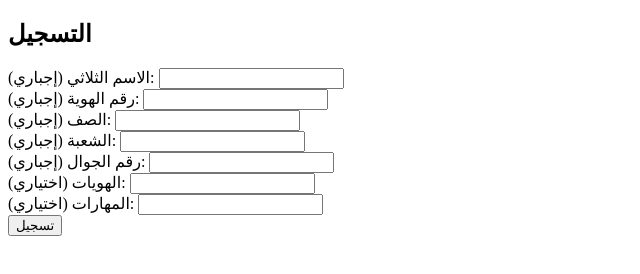
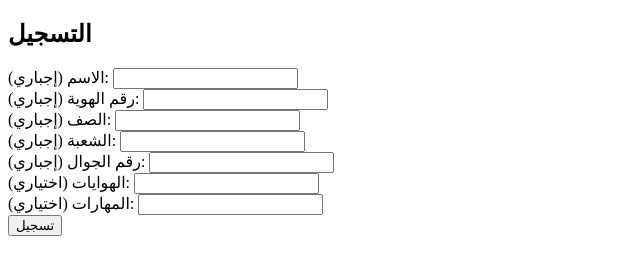
Before and after one commit to a6w6a123/kshafa, a plain HTML site: page index.html in a window 1280 px wide. Shown: the full height of the page, 0-640 px from the left. Drawn offline with Linux system fonts and the light colour scheme.

Commit message:
Update index.html

```diff
--- a/index.html
+++ b/index.html
@@ -10,7 +10,7 @@
         <h2>التسجيل</h2>
         <form action="/register" method="post">
             <div class="form-group">
-                <label>الاسم الثلاثي (إجباري):</label>
+                <label>الاسم (إجباري):</label>
                 <input type="text" name="fullName" required>
             </div>
             <div class="form-group">
@@ -30,8 +30,8 @@
                 <input type="text" name="phone" required>
             </div>
             <div class="form-group">
-                <label>الهويات (اختياري):</label>
-                <input type="text" name="identities">
+                <label>الهوايات (اختياري):</label>
+                <input type="text" name="hobbies">
             </div>
             <div class="form-group">
                 <label>المهارات (اختياري):</label>
```
